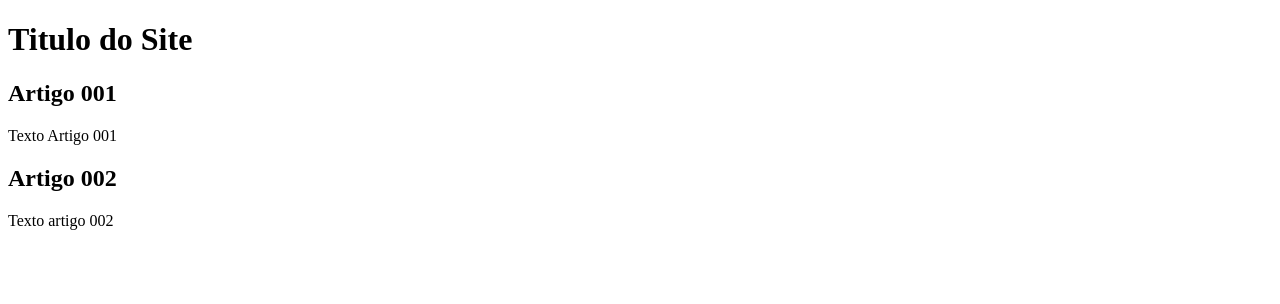
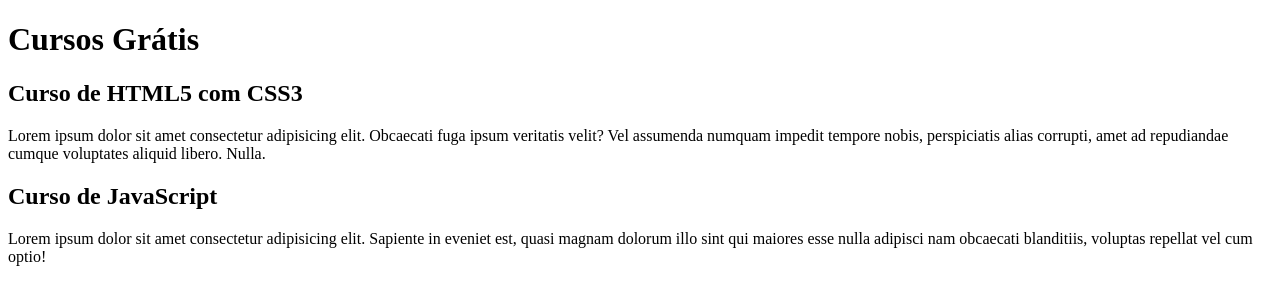
Before and after one commit to HelioDevv/projeto-site, a plain HTML site: page index.html in a window 1280 px wide. Drawn offline with Linux system fonts and the light colour scheme.

Commit message:
comecei a escrever o conteúdo

```diff
--- a/index.html
+++ b/index.html
@@ -9,15 +9,15 @@
 <body>
     <main>
         <header>
-            <h1>Titulo do Site</h1>
+            <h1>Cursos Grátis</h1>
         </header>
         <article>
-            <h2>Artigo 001</h2>
-            <p>Texto Artigo 001</p>
+            <h2>Curso de HTML5 com CSS3</h2>
+            <p>Lorem ipsum dolor sit amet consectetur adipisicing elit. Obcaecati fuga ipsum veritatis velit? Vel assumenda numquam impedit tempore nobis, perspiciatis alias corrupti, amet ad repudiandae cumque voluptates aliquid libero. Nulla.</p>
         </article>
         <article>
-            <h2>Artigo 002</h2>
-            <p>Texto artigo 002</p>
+            <h2>Curso de JavaScript</h2>
+            <p>Lorem ipsum dolor sit amet consectetur adipisicing elit. Sapiente in eveniet est, quasi magnam dolorum illo sint qui maiores esse nulla adipisci nam obcaecati blanditiis, voluptas repellat vel cum optio!</p>
         </article>
     </main>
 </body>
```
